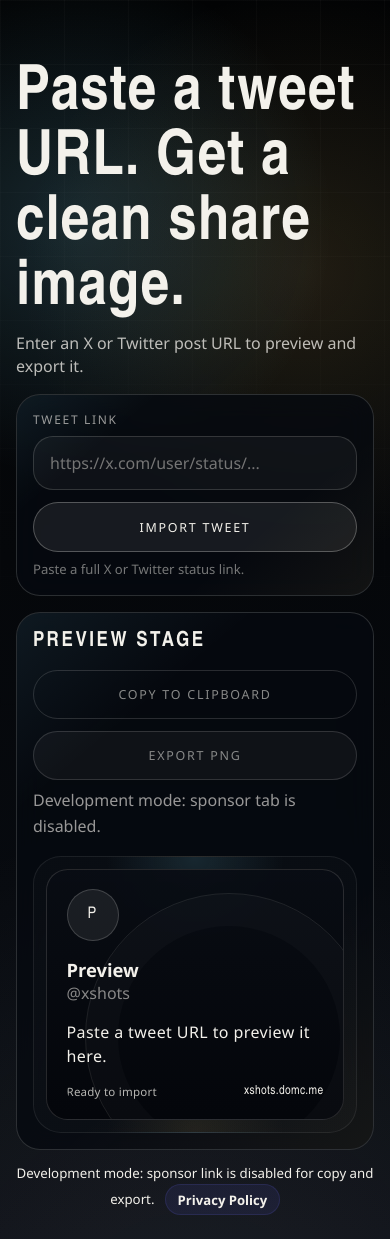
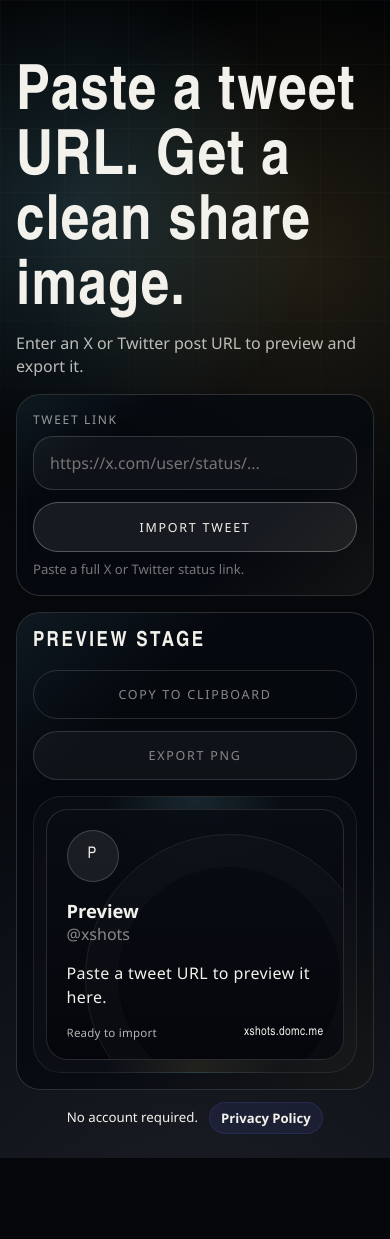
Before and after one commit to domechn/xshots, a React (Vite) app: page / in a window 390 px wide. After the commit the page ends 1158 px from the top, so only its background shows below. Built offline with nearby package versions, Linux system fonts and the light colour scheme.

Commit message:
Remove advertisement (sponsor unlock) code
Co-authored-by: domechn <31119455+domechn@users.noreply.github.com>

```diff
--- a/src/App.tsx
+++ b/src/App.tsx
@@ -11,7 +11,6 @@ type AppProps = {
   importer?: (rawUrl: string) => Promise<TweetImportResult>;
   exporter?: typeof exportTweetCardToPng;
   clipboardWriter?: (dataUrl: string) => Promise<void>;
-  sponsorUnlockEnabled?: boolean;
 };
 
 type SharePngResult = Awaited<ReturnType<typeof exportTweetCardToPng>>;
@@ -24,7 +23,6 @@ type PendingSharePngRender = {
   previewSizeKey: string | null;
 };
 
-type OutputAction = "copy" | "export";
 type StatusTone = "success" | "warning" | "error";
 type StatusState = {
   tone: StatusTone;
@@ -40,25 +38,15 @@ const INITIAL_DRAFT = createEmptyDraft({
   themeVariant: "orbital",
 });
 
-const SPONSOR_URL =
-  "https://plump-plastic.com/b.3qVK0vPn3rppveb/m/VDJEZvDP0/3cMZDjUJ1sOfTmEdz/LOTNchwhNwTzU-5/MZT/cp";
-const SPONSOR_UNLOCK_WINDOW_MS = 45_000;
-const OUTPUT_ACTION_LABELS: Record<OutputAction, string> = {
-  copy: "Copy to clipboard",
-  export: "Export PNG",
-};
-
 export default function App({
   importer = importTweetFromUrl,
   exporter = exportTweetCardToPng,
   clipboardWriter = copyPngToClipboard,
-  sponsorUnlockEnabled = !import.meta.env.DEV,
 }: AppProps) {
   const previewRef = useRef<HTMLDivElement>(null);
   const preparedSharePngRef = useRef<PreparedSharePngResult | null>(null);
   const pendingSharePngRef = useRef<PendingSharePngRender | null>(null);
   const sharePngRevisionRef = useRef(0);
-  const sponsorUnlockExpiresAtRef = useRef<number | null>(null);
   const [tweetUrl, setTweetUrl] = useState("");
   const [draft, setDraft] = useState(INITIAL_DRAFT);
   const [status, setStatus] = useState<StatusState | null>(null);
@@ -161,7 +149,6 @@ export default function App({
       return;
     }
 
-    sponsorUnlockExpiresAtRef.current = null;
     invalidateSharePngCache();
     setIsImporting(true);
     clearStatus();
@@ -202,10 +189,6 @@ export default function App({
   }
 
   async function handleExport() {
-    if (!ensureSponsorUnlock("export")) {
-      return;
-    }
-
     setIsExporting(true);
     clearStatus();
 
@@ -237,10 +220,6 @@ export default function App({
   }
 
   async function handleCopyToClipboard() {
-    if (!ensureSponsorUnlock("copy")) {
-      return;
-    }
-
     setIsCopying(true);
     clearStatus();
 
@@ -347,27 +326,6 @@ export default function App({
     return sharePngRevisionRef.current;
   }
 
-  function ensureSponsorUnlock(action: OutputAction) {
-    if (!sponsorUnlockEnabled) {
-      return true;
-    }
-
-    const now = Date.now();
-
-    if ((sponsorUnlockExpiresAtRef.current ?? 0) > now) {
-      return true;
-    }
-
-    sponsorUnlockExpiresAtRef.current = now + SPONSOR_UNLOCK_WINDOW_MS;
-    window.open(SPONSOR_URL, "_blank", "noopener,noreferrer");
-    showStatus({
-      tone: "warning",
-      message: `Sponsor link opened in a new tab. Return here and press ${OUTPUT_ACTION_LABELS[action]} again to continue.`,
-    });
-
-    return false;
-  }
-
   const isOutputDisabled =
     !draft.sourceUrl || isImporting || isExporting || isCopying;
 
@@ -452,11 +410,6 @@ export default function App({
                       {isExporting ? "Exporting…" : "Export PNG"}
                     </button>
                   </div>
-                  <p className="preview-panel__copy preview-panel__copy--actions">
-                    {sponsorUnlockEnabled
-                      ? "First click opens sponsor tab. Click again to finish."
-                      : "Development mode: sponsor tab is disabled."}
-                  </p>
                 </div>
               </div>
 
@@ -469,9 +422,7 @@ export default function App({
           </section>
           <footer className="app-footer">
             <p className="privacy-note">
-              {sponsorUnlockEnabled
-                ? "Copy and export open a sponsor link in a new tab. No account required."
-                : "Development mode: sponsor link is disabled for copy and export."}{" "}
+              No account required.{" "}
               <a href="/privacy.html" className="app-link">
                 Privacy Policy
               </a>
--- a/src/app.css
+++ b/src/app.css
@@ -457,20 +457,6 @@
   font-size: 1.3rem;
 }
 
-.preview-panel__copy {
-  margin: 0.4rem 0 0;
-  max-width: 26rem;
-  color: rgba(243, 241, 235, 0.62);
-  line-height: 1.6;
-}
-
-.preview-panel__copy--actions {
-  margin: 0;
-  max-width: none;
-  text-align: right;
-  white-space: nowrap;
-}
-
 .preview-stage {
   position: relative;
   z-index: 1;
@@ -901,12 +887,6 @@
     justify-items: stretch;
   }
 
-  .preview-panel__copy--actions {
-    max-width: none;
-    text-align: left;
-    white-space: normal;
-  }
-
   .button--compact {
     width: 100%;
   }
```
Also changed, not shown: 6 other files (tests, documents, lock files or other folders).
